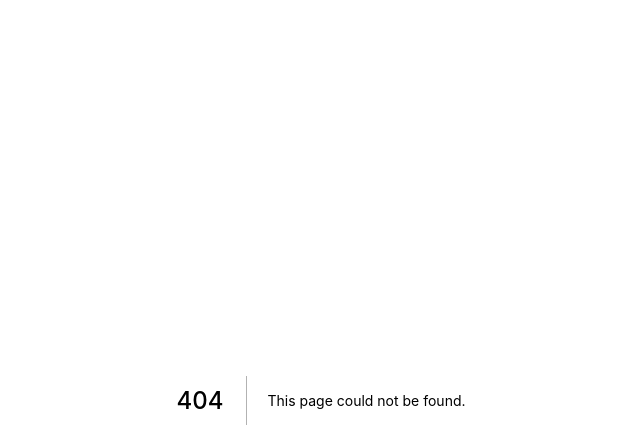
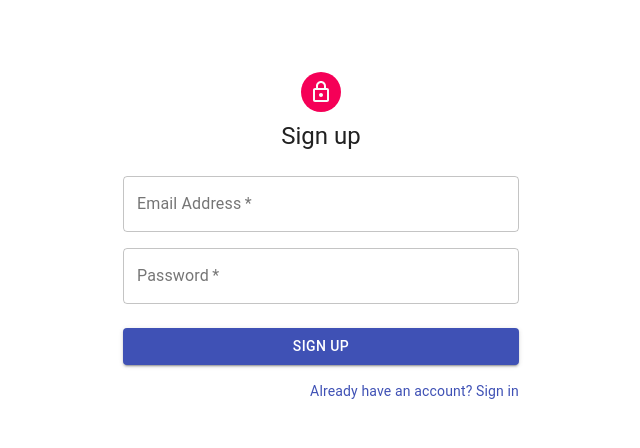
Before and after one commit to ngeorge-peillex/Dashboard, a Next.js app in the folder dashboard-app/: page /signup in a window 1280 px wide. Before the commit this address had no page. Shown: the top 448 px of the page, without its empty margins (319-959 px from the left). Built offline with nearby package versions, Linux system fonts and the light colour scheme.

Commit message:
feat: Creation of Login and Signup page.

```diff
--- a/dashboard-app/package.json
+++ b/dashboard-app/package.json
@@ -9,6 +9,8 @@
   },
   "dependencies": {
     "@material-ui/core": "^4.6.1",
+    "@material-ui/icons": "^4.5.1",
+    "material-ui-icons": "^1.0.0-beta.36",
     "next": "9.1.3",
     "react": "16.11.0",
     "react-dom": "16.11.0"
--- /dev/null
+++ b/dashboard-app/pages/signup.js
@@ -0,0 +1,113 @@
+import React from 'react';
+import Avatar from '@material-ui/core/Avatar';
+import Button from '@material-ui/core/Button';
+import CssBaseline from '@material-ui/core/CssBaseline';
+import TextField from '@material-ui/core/TextField';
+import FormControlLabel from '@material-ui/core/FormControlLabel';
+import Checkbox from '@material-ui/core/Checkbox';
+import Link from '@material-ui/core/Link';
+import Grid from '@material-ui/core/Grid';
+import Box from '@material-ui/core/Box';
+import LockOutlinedIcon from '@material-ui/icons/LockOutlined';
+import Typography from '@material-ui/core/Typography';
+import { makeStyles } from '@material-ui/core/styles';
+import Container from '@material-ui/core/Container';
+
+function Copyright() {
+  return (
+    <Typography variant="body2" color="textSecondary" align="center">
+      {'Copyright © '}
+      <Link color="inherit" href="https://material-ui.com/">
+        Your Website
+      </Link>{' '}
+      {new Date().getFullYear()}
+      {'.'}
+    </Typography>
+  );
+}
+
+const useStyles = makeStyles(theme => ({
+  '@global': {
+    body: {
+      backgroundColor: theme.palette.common.white,
+    },
+  },
+  paper: {
+    marginTop: theme.spacing(8),
+    display: 'flex',
+    flexDirection: 'column',
+    alignItems: 'center',
+  },
+  avatar: {
+    margin: theme.spacing(1),
+    backgroundColor: theme.palette.secondary.main,
+  },
+  form: {
+    width: '100%', // Fix IE 11 issue.
+    marginTop: theme.spacing(3),
+  },
+  submit: {
+    margin: theme.spacing(3, 0, 2),
+  },
+}));
+
+export default function SignUp() {
+  const classes = useStyles();
+
+  return (
+    <Container component="main" maxWidth="xs">
+      <CssBaseline />
+      <div className={classes.paper}>
+        <Avatar className={classes.avatar}>
+          <LockOutlinedIcon />
+        </Avatar>
+        <Typography component="h1" variant="h5">
+          Sign up
+        </Typography>
+        <form className={classes.form} noValidate>
+          <Grid container spacing={2}>
+            <Grid item xs={12}>
+              <TextField
+                variant="outlined"
+                required
+                fullWidth
+                id="email"
+                label="Email Address"
+                name="email"
+                autoComplete="email"
+              />
+            </Grid>
+            <Grid item xs={12}>
+              <TextField
+                variant="outlined"
+                required
+                fullWidth
+                name="password"
+                label="Password"
+                type="password"
+                id="password"
+                autoComplete="current-password"
+              />
+            </Grid>
+          </Grid>
+          <Button
+            type="submit"
+            fullWidth
+            variant="contained"
+            color="primary"
+            className={classes.submit}
+          >
+            Sign Up
+          </Button>
+          <Grid container justify="flex-end">
+            <Grid item>
+              <Link href="/" variant="body2">
+                Already have an account? Sign in
+              </Link>
+            </Grid>
+          </Grid>
+        </form>
+      </div>
+    </Container>
+  );
+}
```
Also changed, not shown: dashboard-app/pages/index.js (+90 -84 lines), 1 other file (tests, documents, lock files or other folders).
